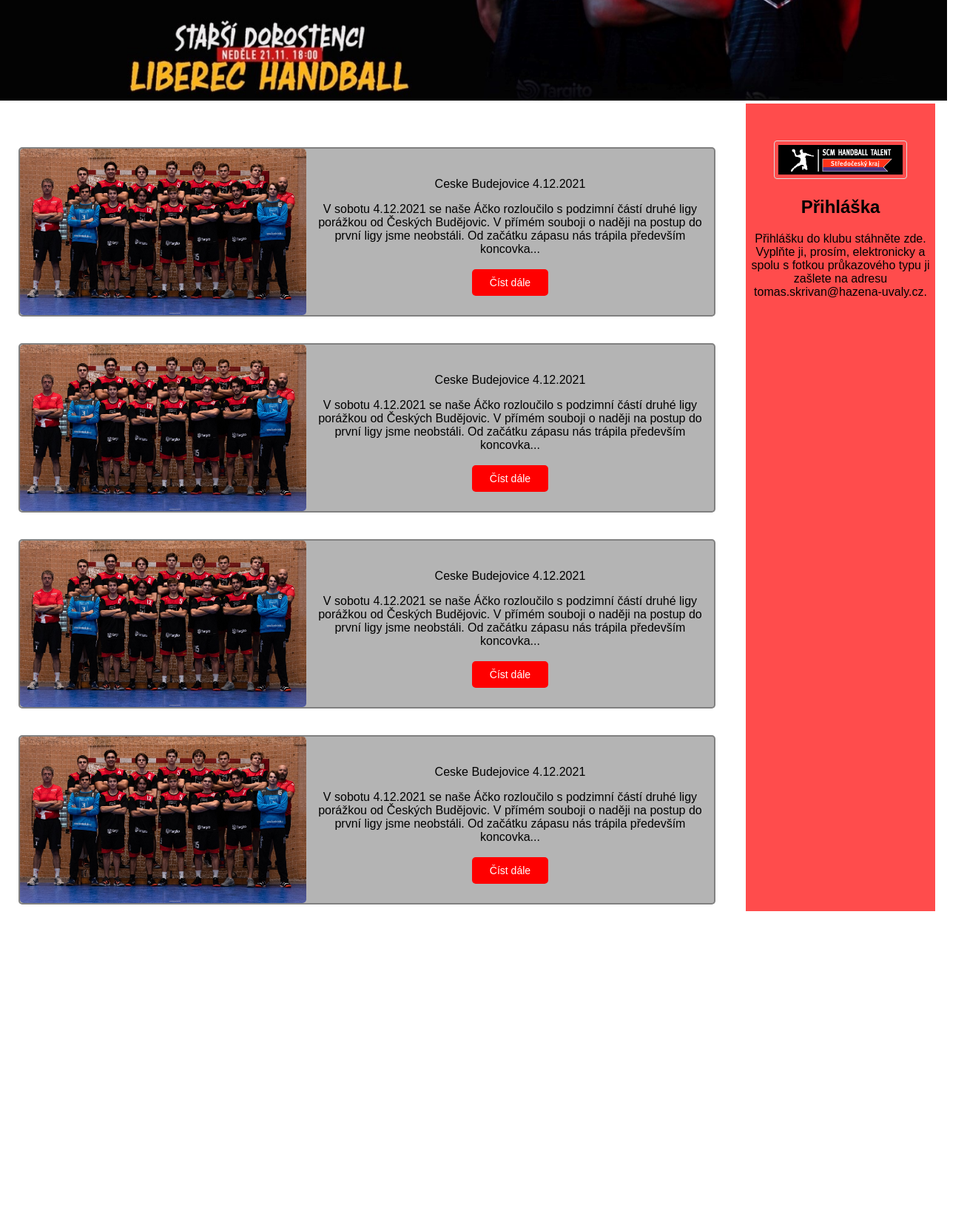
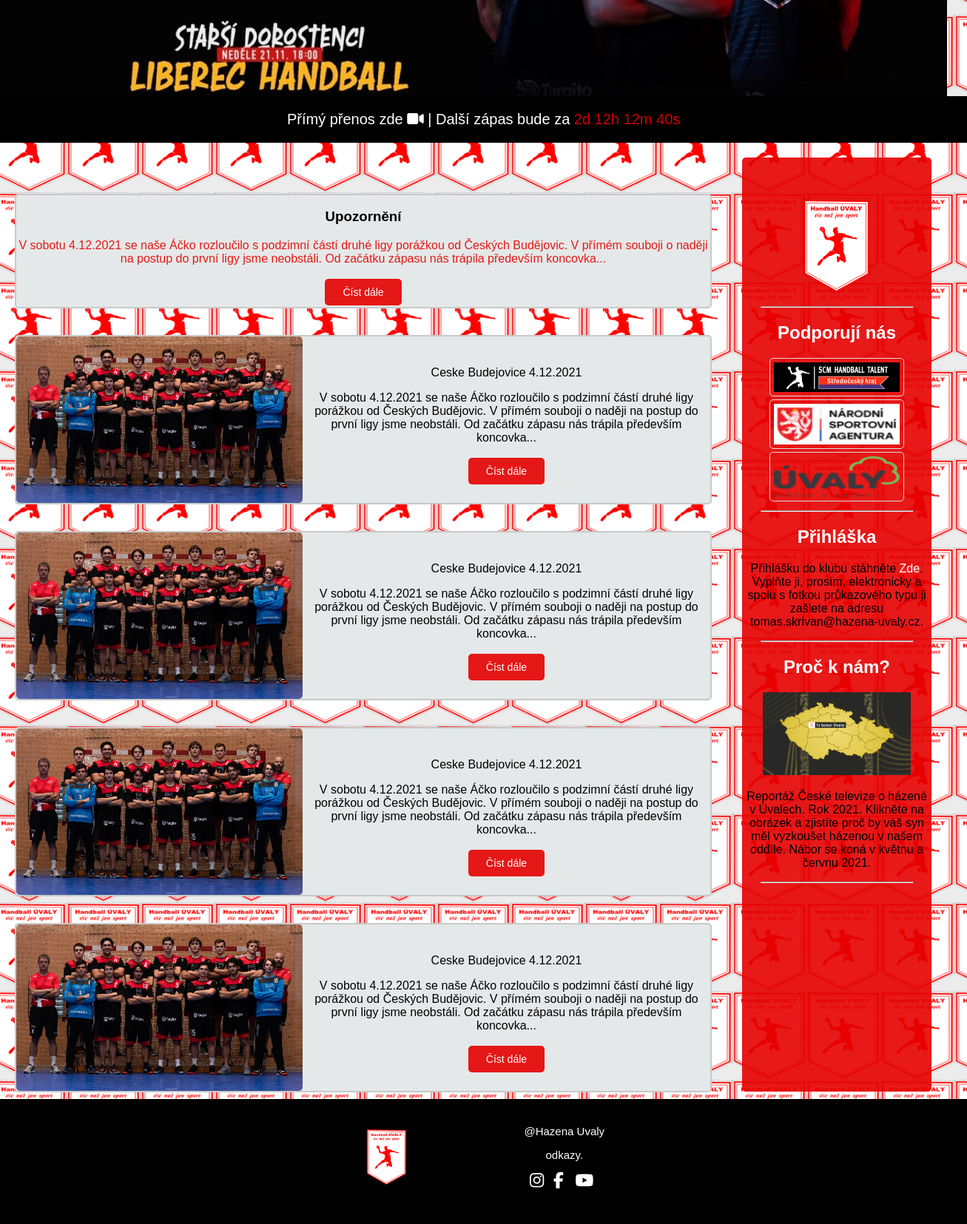
Before and after one commit to Humprechta/Hazena, a plain HTML site: page HZv2.3/index.html in a window 1280 px wide. Shown: the part 340-1995 px from the top of the page at 74% size, 1307 px wide, since content can reach past the window. Before the commit the page ends 1572 px from the top, so only its background shows below. Drawn offline with Linux system fonts and the light colour scheme.

Commit message:
Add files via upload

```diff
--- a/HZv2.3/index.html
+++ b/HZv2.3/index.html
@@ -11,11 +11,25 @@
 </head>
 <body>
 
+<div id="mySidenav" class="sidenav">
+  <a href="javascript:void(0)" class="closebtn" onclick="closeNav()">&times;</a>
+  <a href="#">Přípravka</a>
+  <a href="#">Minižáci</a>
+  <a href="#">Mladší žáci</a>
+  <a href="#">Starší dorost</a>
+  <a href="#">Mladší dorost</a>
+  <a href="#">Starší dorost</a>
+  <a href="#">A-TÝM</a>
+</div>
+
 <div class="topnav" id="myTopnav">
   <a href="#home" class="active">Home</a>
-  <a href="#news">News</a>
-  <a href="#contact">Contact</a>
-  <a href="#about">About</a>
+  <a href="#news"  onclick="openNav()">Týmy</a>
+  <a href="#contact">Mládež</a>
+  <a href="#about">Klub</a>
+   <a href="#about">Akademie</a>
+    <a href="#about">Fanshop</a>
+
   <a href="#myTopnav" class="icon"  onclick="myFunction()">
     <i class="fa fa-bars"></i>
   </a>
@@ -24,9 +38,22 @@
 </div>
 <a><img class = "pozvanka" src="pozvanka.png" alt="pozvanka"></a>
 </div>
+<div class="centerNovinky">
+<a href="#prenos">Přímý přenos zde <i class="fa fa-video-camera" aria-hidden="true"></i> | </a><a>Další zápas bude za </a><a id="demo"></a>
+</div>
 
 <div class="flex">
 <div class="MainContent">
+
+<div class="novinky">
+<div>
+<h3 class="Nadpis">Upozornění</h3>
+<p class="novinkyTxT">V sobotu 4.12.2021 se naše Áčko rozloučilo s podzimní částí druhé ligy porážkou od Českých Budějovic. V přímém souboji o naději na postup do první ligy jsme neobstáli. Od začátku zápasu nás trápila především koncovka...</p>
+<a href="https://www.seznam.cz/" class="button">Číst dále</a>
+</div>
+</div>
+
+<br>
 
 <div class="novinky">
 <img class ="imgss" src="Obrazek1.jpg" alt="Havlickuv Brod 12.9.2021" loading="lazy">
@@ -70,13 +97,37 @@
 
 </div>
 <div class="SideContent">
-<img id="scm" src="SCMLogo.png" alt="SCM">
+<img src="logo.png" style="margin:5px;width:^5px;">
+<hr>
+<h2>Podporují nás</h2>
+<a href="https://www.seznam.cz/"><img id="scm" src="SCMLogo.png" alt="SCM"></a>
+<a href="https://www.seznam.cz/"><img id="NSA" src="NSA.png" alt="SCM"></a>
+<a href="https://www.seznam.cz/"><img id="NSA" src="uvalyMesto.png" alt="SCM"></a>
+<hr>
   <h2>Přihláška</h2>
-  <p>Přihlášku do klubu stáhněte zde. Vyplňte ji, prosím, elektronicky a spolu s fotkou průkazového typu ji zašlete na adresu tomas.skrivan@hazena-uvaly.cz.</p>
+  <p>Přihlášku do klubu stáhněte <a class = "prihlaskaDowl">Zde</a>. Vyplňte ji, prosím, elektronicky a spolu s fotkou průkazového typu ji zašlete na adresu tomas.skrivan@hazena-uvaly.cz.</p>
+<hr>
+<h2>Proč k nám?</h2>
+<a href="https://www.seznam.cz/"><img id = "lokace" src="lokace.png" alt="SCM"></a>
+<p>Reportáž České televize o házené v Úvalech. Rok 2021. Klikněte na obrázek a zjistíte proč by váš syn měl vyzkoušet házenou v našem oddíle. Nábor se koná v květnu a červnu 2021.</p>
+<hr>
+
 </div>
 </div>
 
 
+<div class="centerFooter">
+<div class ="flexFooter">
+
+<p><img src="logo.png" style="margin:5px;width:55px;"</p>
+<div>
+<p>@Hazena Uvaly</p>
+<p>odkazy.</p>
+<p><i class="fab fa-instagram"style="margin:-10px;width:35px;height:35px;font-size:22px"></i> <i class="fab fa-facebook-f"style="width:35px;height:35px;font-size:22px"></i><i class="fab fa-youtube"style="width:35px;height:35px;font-size:22px"></i> </p>
+
+</div>
+</div>
+</div>
 
 
 
--- a/HZv2.3/index_css.css
+++ b/HZv2.3/index_css.css
@@ -4,6 +4,13 @@
 body {
   margin: 0;
   font-family: Arial, Helvetica, sans-serif;
+
+  background-image: url("logo.png");
+   background-repeat: no-repeat;
+  background-attachment: fixed;
+  background-position: center;
+  background-color: rgba(236, 236, 236,8);
+  background-size: 100px 120px;
 }
 
 .pozvanka {
@@ -19,6 +26,15 @@
 		justify-content:space-around;
 		flex-wrap: wrap;
 		}
+.flexFooter{display: flex;
+		flex-direction: row;
+		text-align:center;
+		justify-content:space-evenly;
+		flex-wrap: wrap;
+		width: 50%;
+		margin-left: auto;
+  margin-right: auto;
+		}
 
 .MainContent{
 
@@ -29,30 +45,61 @@
 }
 
 .novinky{
-	background-color: rgb(180, 180, 180);
+	background-color: rgb(229, 232, 232 );
 	margin: 9px;
 	border-radius: 5px;
-	border: 2px solid grey;
+	border: 2px solid rgba(128,128,128,0.3);
 display: flex;
   align-items: center;
 }
+.novinky:hover {
+  background-color: #ddd;
+  color: rgba(230, 0, 0,0.9);
+  border: 2px solid rgba(128,128,128,1);
+}
 
 .novinkyTxT{
+color: rgba(230, 0, 0,0.9);
 }
 
+
 .SideContent{
+	margin: 10px;
+	border-radius: 5px;
 	min-height: 500px;
 	/*margin: auto;*/
 	padding-top: 50px;
   width: 20%;
-  background-color: rgba(255, 0, 0,0.7);
+  background-color: rgba(230, 0, 0,0.9);
+}
 
+
+hr{
+	color: white;
+	background-color: white;
+	width: 80%;
 }
+h2{
+	color: white;
+}
+
 #scm {
   border: 1px solid #ddd;
-  border-radius: 4px;
+  border-radius: 5px;
   padding: 5px;
-  width: 66%;
+  width: 170px;
+}
+#NSA {
+  border: 1px solid #ddd;
+  border-radius: 5px;
+  padding: 5px;
+  width: 170px;
+  max-height:55px;
+}
+#lokace {
+	width: 80%;
+  max-height:144px;
+  max-width:200px;
 }
 
 
@@ -82,7 +129,7 @@
 }
 
 .topnav a.active {
-  background-color: red;
+  background-color: rgba(230, 0, 0,0.9);
   color: white;
 }
 
@@ -104,7 +151,7 @@
 	p.text {display: none;}
 
 
-	#scm {
+	#scm{
   width: 40%;
 }
   .topnav.responsive {position: relative;}
@@ -119,9 +166,50 @@
     text-align: center;
   }
 }
+/*SideMenu*/ /*--------------------------------------------------------------------*/
+
+.sidenav {
+  height: 100%;
+  width: 0;
+  position: fixed;
+  z-index: 1;
+  top: 0;
+  left: 0;
+  background-image: linear-gradient(to bottom right, rgba(230, 0, 0,0.9),rgba(229, 232, 232,0.7 ));
+  overflow-x: hidden;
+  transition: 0.5s;
+  padding-top: 60px;
+}
+
+.sidenav a {
+  padding: 8px 8px 8px 32px;
+  text-decoration: none;
+  font-size: 20px;
+    color: white;
+  display: block;
+  transition: 0.3s;
+}
+
+.sidenav a:hover {
+  color: grey;
+}
+
+.sidenav .closebtn {
+  position: absolute;
+  top: 0;
+  right: 25px;
+  font-size: 36px;
+  margin-left: 50px;
+}
+
+@media screen and (max-height: 450px) {
+  .sidenav {padding-top: 15px;}
+  .sidenav a {font-size: 18px;}
+}
+
 /*TLACITKA*/ /*--------------------------------------------------------------------*/
 .button {
-  background-color: red;
+  background-color: rgba(230, 0, 0,0.9);
   border-radius: 5px;
   border: none;
   color: white;
@@ -137,10 +225,39 @@
   background-color: pink;
 }
 
+.centerNovinky{
+	position: relative;
+	top: -10px;
+	margin:0px;
+  font-size: 20px;
+  text-align: center;
+  margin: auto;
+  width: 99%;
+  background-color: black;
+  color: white;
+  padding: 20px;
+	}
+	.centerFooter{
+  font-size: 15px;
+  text-align: center;
+  margin: auto;
+  width: 99%;
+  background-color: black;
+  color: white;
+  padding: 20px;
+	}
+
+	a {
+  text-decoration: none;
+  color: white;
+}
+#demo{
+  color: rgba(230, 0, 0,0.9);
+}
+
 	/*GALERRY*/ /*--------------------------------------------------------------------*/
 
 .imgss {
-
   border-radius: 5px;
   cursor: pointer;
   transition: 0.3s;
--- a/HZv2.3/index_js.js
+++ b/HZv2.3/index_js.js
@@ -33,3 +33,43 @@
 span.onclick = function() {
   modal.style.display = "none";
 }
+//side open
+function openNav() {
+  document.getElementById("mySidenav").style.width = "250px";
+  document.getElementById("mySidenav").style.zIndex = "99";
+}
+
+function closeNav() {
+  document.getElementById("mySidenav").style.width = "0";
+}
+// Set the date we're counting down to
+var countDownDate = new Date("Jan 1, 2022 00:00:25").getTime();
+
+// Update the count down every 1 second
+var x = setInterval(function() {
+
+  // Get today's date and time
+  var now = new Date().getTime();
+
+  // Find the distance between now and the count down date
+  var distance = countDownDate - now;
+
+  // Time calculations for days, hours, minutes and seconds
+  var days = Math.floor(distance / (1000 * 60 * 60 * 24));
+  var hours = Math.floor((distance % (1000 * 60 * 60 * 24)) / (1000 * 60 * 60));
+  var minutes = Math.floor((distance % (1000 * 60 * 60)) / (1000 * 60));
+  var seconds = Math.floor((distance % (1000 * 60)) / 1000);
+
+  // Output the result in an element with id="demo"
+  document.getElementById("demo").innerHTML = days + "d " + hours + "h "
+  + minutes + "m " + seconds + "s ";
+
+  // If the count down is over, write some text
+  if (distance < 0) {
+    clearInterval(x);
+    document.getElementById("demo").innerHTML = "Zápas nyní probíhá";
+  }if (distance < -3600) {
+    clearInterval(x);
+    document.getElementById("demo").innerHTML = "Zápas již proběhl...";
+  }
+}, 1000);
```
Also changed, not shown: HZv2.3/Lokace.png (added), HZv2.3/NSA.png (added), HZv2.3/logo.png (added), HZv2.3/uvalyMesto.png (added), 3 other files.
